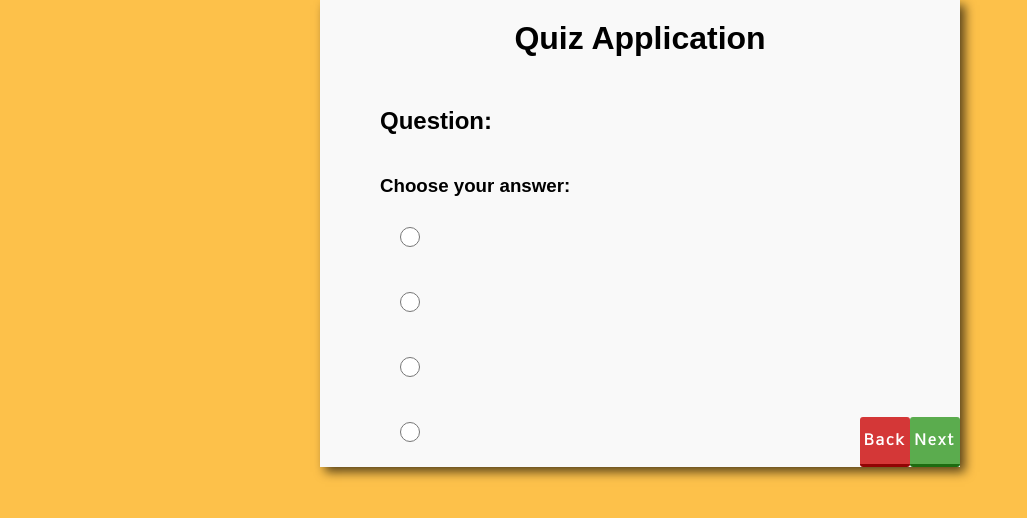
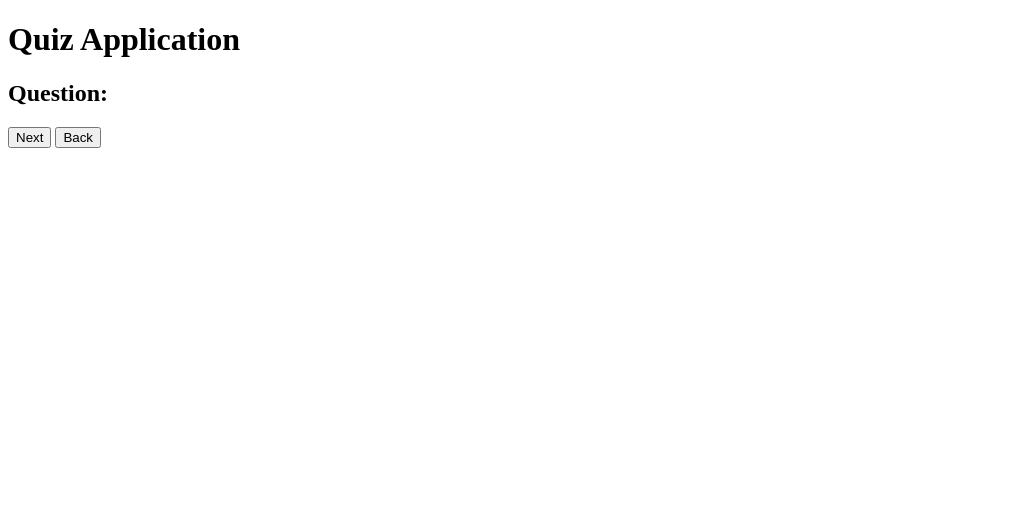
Before and after one commit to laere/Quiz-App, a plain HTML site: page index.html in a window 1280 px wide. Shown: the whole page, without its empty margins (0-1027 px from the left). Drawn offline with Linux system fonts and the light colour scheme; a web font is replaced by a local one.

Commit message:
Update index.html

```diff
--- a/index.html
+++ b/index.html
@@ -8,7 +8,6 @@
   <meta name="viewport" content="width=device-width, initial-scale=1">
   <link href='http://fonts.googleapis.com/css?family=Corben:bold' rel='stylesheet' type='text/css'>
   <link href='http://fonts.googleapis.com/css?family=Nobile' rel='stylesheet' type='text/css'>
-  <link rel="stylesheet" href="main.css">
 
 </head>
 
@@ -21,25 +20,12 @@
     <h2 id=questionHeader>Question:</h2><p id='question'></p>
 
     <ul id=answers>
-      <h3>Choose your answer:</h3>
-      <li>
-        <input type="radio" name="answer" value="answer1">
-      </li>
-      <li>
-        <input type="radio" name="answer" value="answer2">
-      </li>
-      <li>
-        <input type="radio" name="answer" value="answer3">
-      </li>
-      <li>
-        <input type="radio" name="answer" value="answer4">
-      </li>
 
     </ul>
     <button id="btnNext">Next</button>
     <button id="btnBack">Back</button>
 
-<script src="script.js"></script>
+
 </body>
 
 </html>
```
